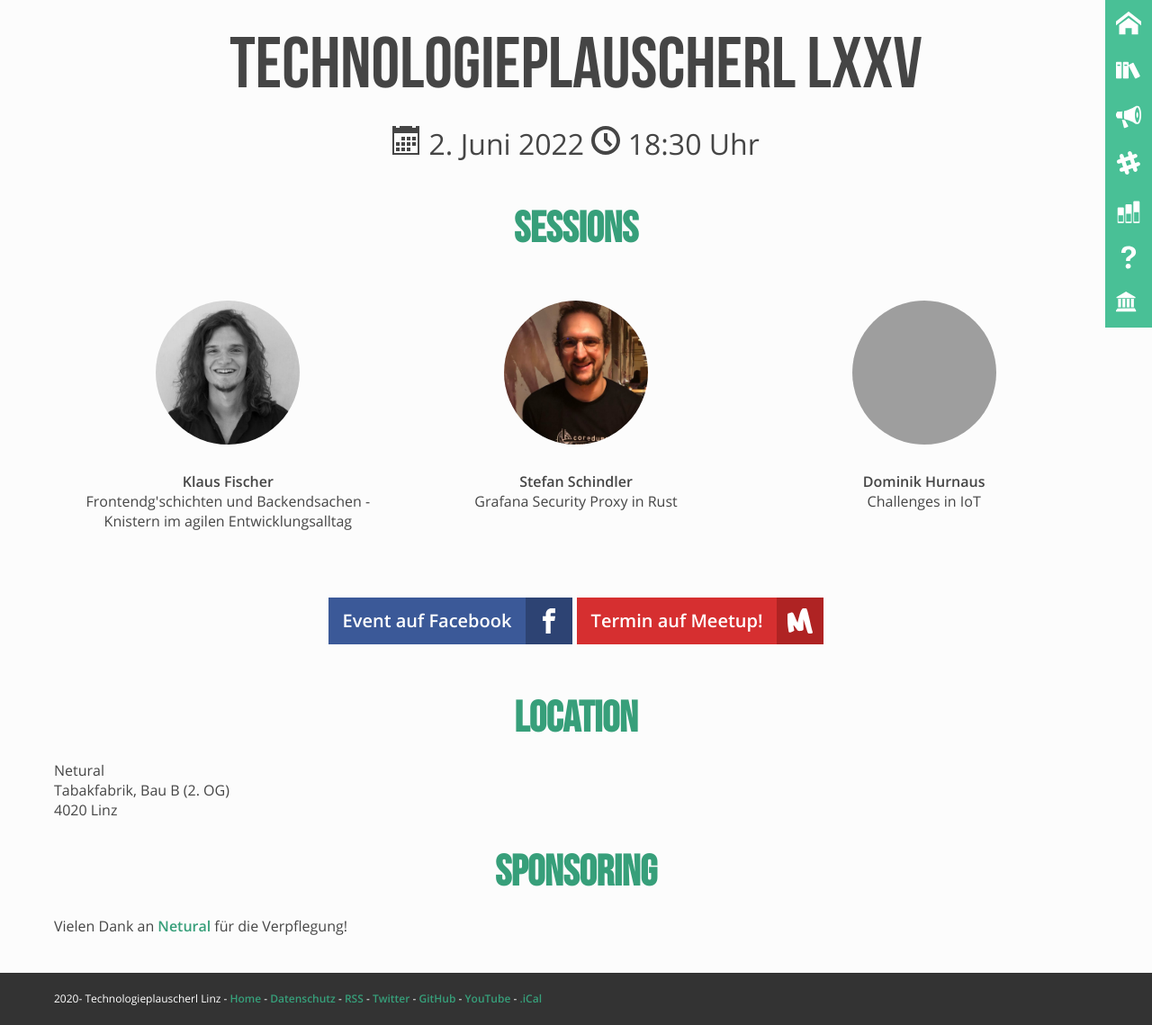
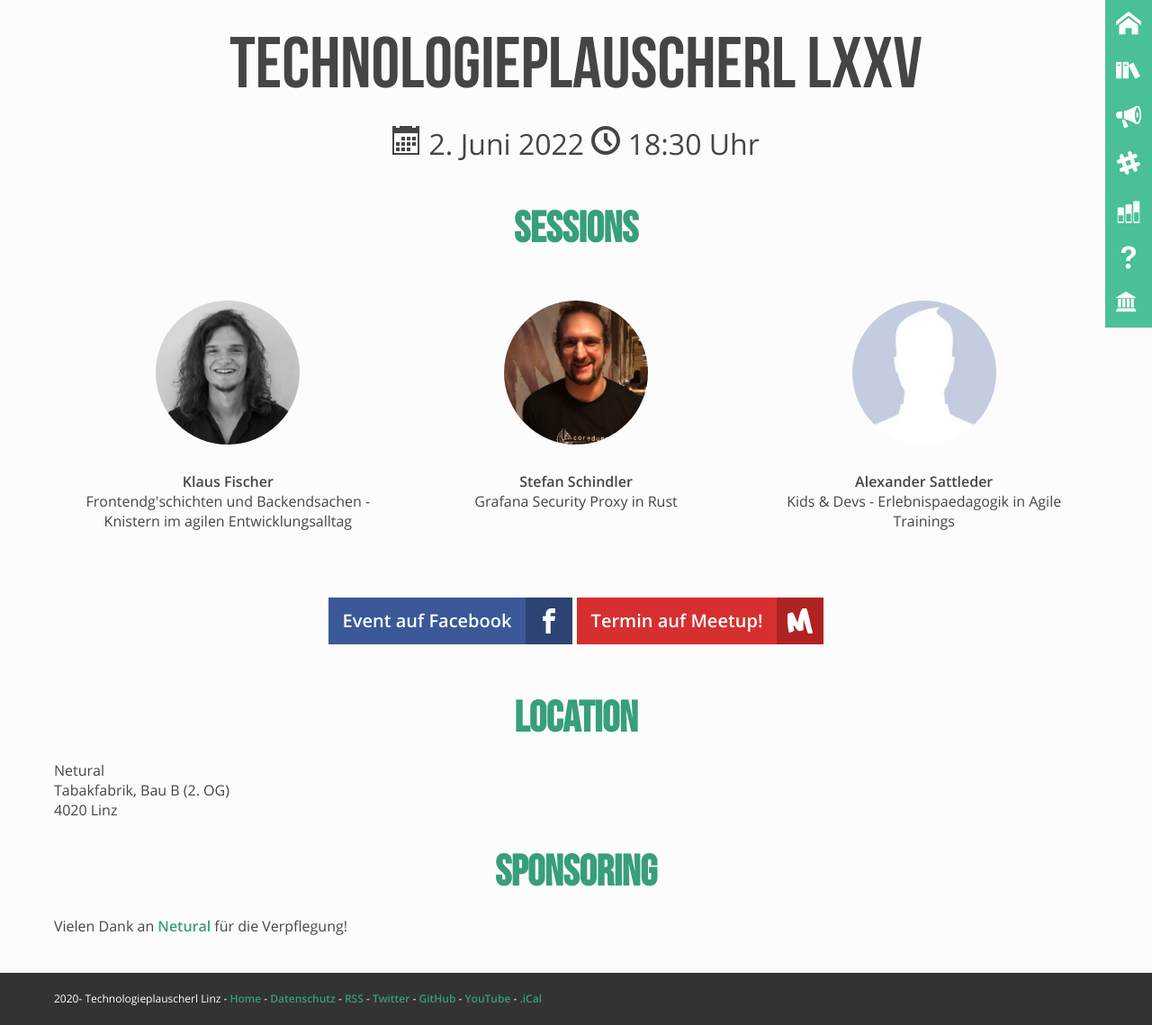
Before and after one commit to mericanAncer127/plauscherl, a Jekyll site: the page built from _plauscherl/75.html, in a window 1280 px wide. Shown: the whole page at 90% size. Built offline with Jekyll 4.4.1, drawn with Linux system fonts in a browser that asks for light colours; grey boxes are pictures that could not be loaded.

Commit message:
Update 75.html

```diff
--- a/_plauscherl/75.html
+++ b/_plauscherl/75.html
@@ -27,7 +27,7 @@ speakers:
    talk: "Grafana Security Proxy in Rust"
    img: "/img/speaker-avatars/stefan-schindler.jpg"
 -
-   name: "Dominik Hurnaus"
-   talk: "Challenges in IoT"
-   img: "//avatars0.githubusercontent.com/u/106848?v=3&s=200"
+   name: "Alexander Sattleder"
+   talk: "Kids & Devs - Erlebnispaedagogik in Agile Trainings"
+   img: "/img/speaker_male_no_img.jpg"
 ---
```
